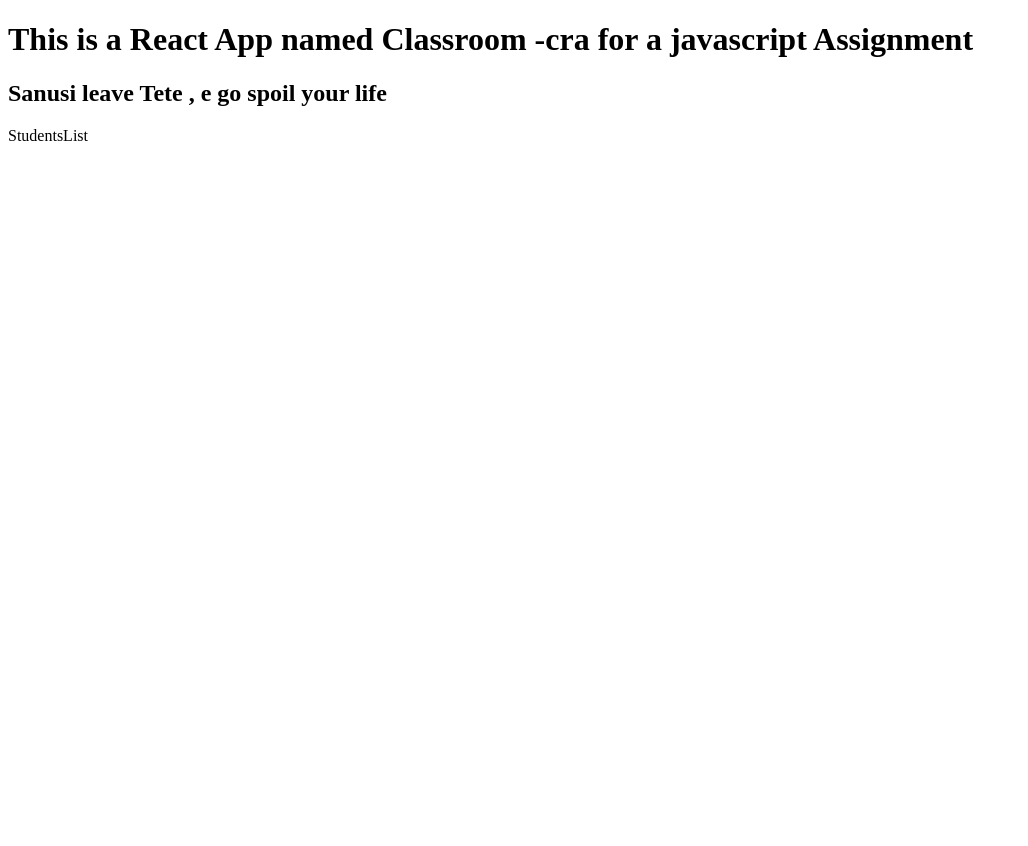
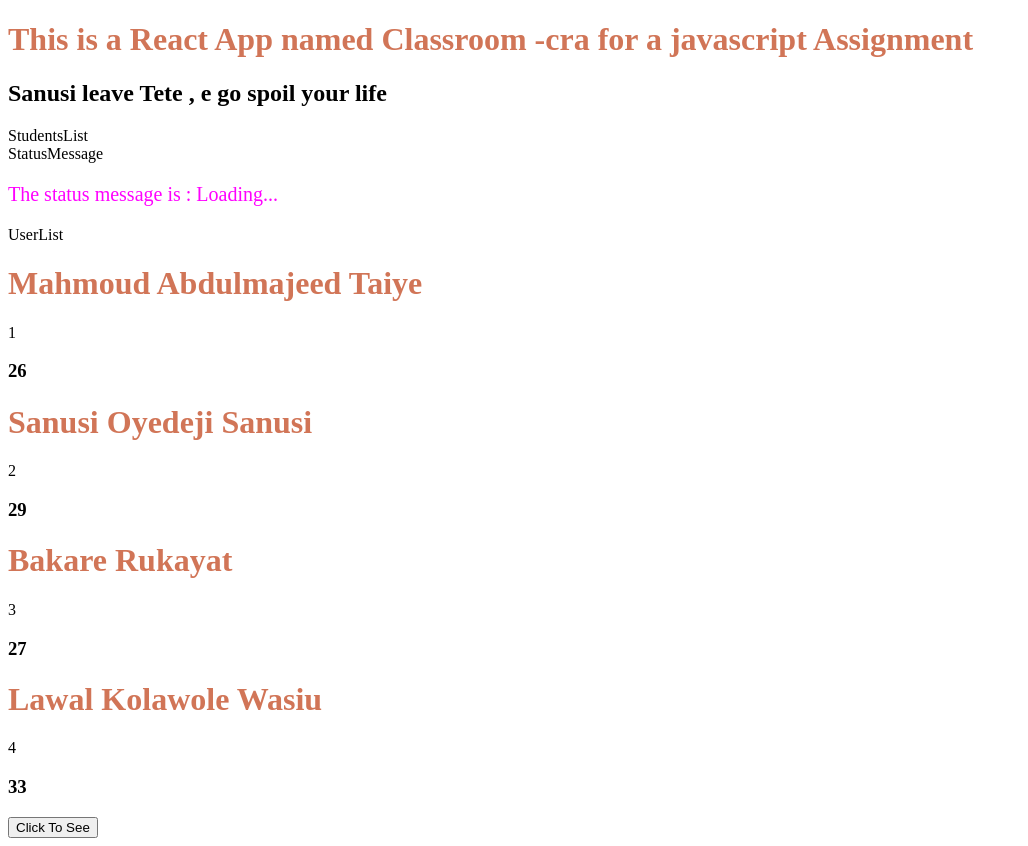
Before and after one commit to bamskydbest/React-Assignment, a React (Create React App) app: page / in a window 1280 px wide. Shown: the whole page, without its empty margins (0-1028 px from the left). Before the commit the page ends 800 px from the top, so only its background shows below. Built offline with nearby package versions, Linux system fonts and the light colour scheme.

Commit message:
Assignment

```diff
--- a/src/App.css
+++ b/src/App.css
@@ -0,0 +1,9 @@
+.load {
+  color: #f0f;
+  font-size: 20px;
+  font-family: cursive;
+}
+h1 {
+  color: #d17557;
+  font-family: cursive;
+}
--- a/src/App.js
+++ b/src/App.js
@@ -1,5 +1,8 @@
+import { useState } from "react";
 import "./App.css";
+import StatusMessage from "./components/StatusMessage";
 import StudentsList from "./components/StudentsList";
+import UserList from "./components/UserList";
 
 function App() {
   // Data Types
@@ -109,6 +112,43 @@ function App() {
   console.log(newArray);
   console.log(newArray.length);
 
+  // const status = "success";
+  const status = "loading";
+  // const status = "error";
+
+  const userList = [
+    {
+      id: 1,
+      name: "Mahmoud Abdulmajeed Taiye",
+      age: 26,
+    },
+    {
+      id: 2,
+      name: "Sanusi Oyedeji Sanusi",
+      age: 29,
+    },
+    {
+      id: 3,
+      name: "Bakare Rukayat",
+      age: 27,
+    },
+    {
+      id: 4,
+      name: "Lawal Kolawole Wasiu",
+      age: 33,
+    },
+  ];
+
+  // const filteredList = userList.filter((fill) => {
+  //   return fill.userList > 18;
+  // });
+  const handleClick = () => {
+    // alert("You have just clicked on a button!");
+    disappear += setDisappear;
+  };
+
+  const [disappear, setDisappear] = useState("No users available");
+
   return (
     <div>
       <h1>
@@ -116,6 +156,8 @@ function App() {
       </h1>
       <h2>Sanusi leave Tete , e go spoil your life</h2>
       <StudentsList />
+      <StatusMessage status={status} />
+      <UserList userList={userList} handleClick={handleClick} />
     </div>
   );
 }
--- /dev/null
+++ b/src/components/StatusMessage.js
@@ -0,0 +1,17 @@
+const StatusMessage = (prop) => {
+  return (
+    <div>
+      StatusMessage
+      {/* Conditional Rendering Task */}
+      {prop.status === "success" && (
+        <p className="">The status message is: Operation Successful</p>
+      )}
+      {prop.status === "loading" && (
+        <p className="load">The status message is : Loading...</p>
+      )}
+      {prop.status === "error" && <p className="">An Error Occurred</p>}
+    </div>
+  );
+};
+
+export default StatusMessage;
--- /dev/null
+++ b/src/components/UserList.js
@@ -0,0 +1,21 @@
+const UserList = (prop) => {
+  return (
+    <div>
+      UserList
+      {/* Rendering List Task */}
+      {prop.userList.map((userList) => {
+        return (
+          <div className="" key={userList.id}>
+            <h1>{userList.name}</h1>
+            <p>{userList.id}</p>
+            <h3>{userList.age}</h3>
+          </div>
+        );
+      })}
+      <button onClick={prop.handleClick}> Click To See</button>
+      {/* <button>Click Me</button> */}
+    </div>
+  );
+};
+
+export default UserList;
```
